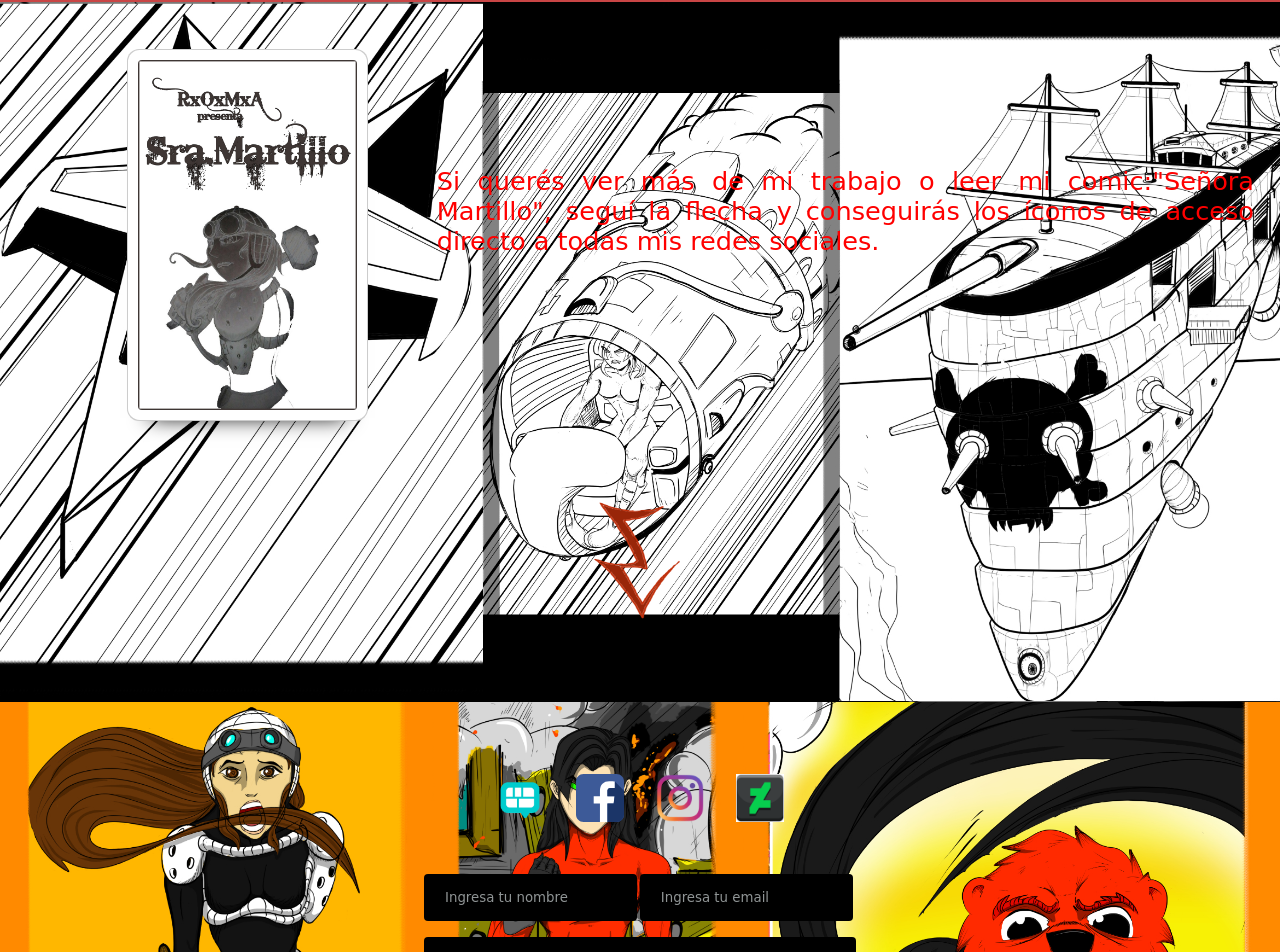
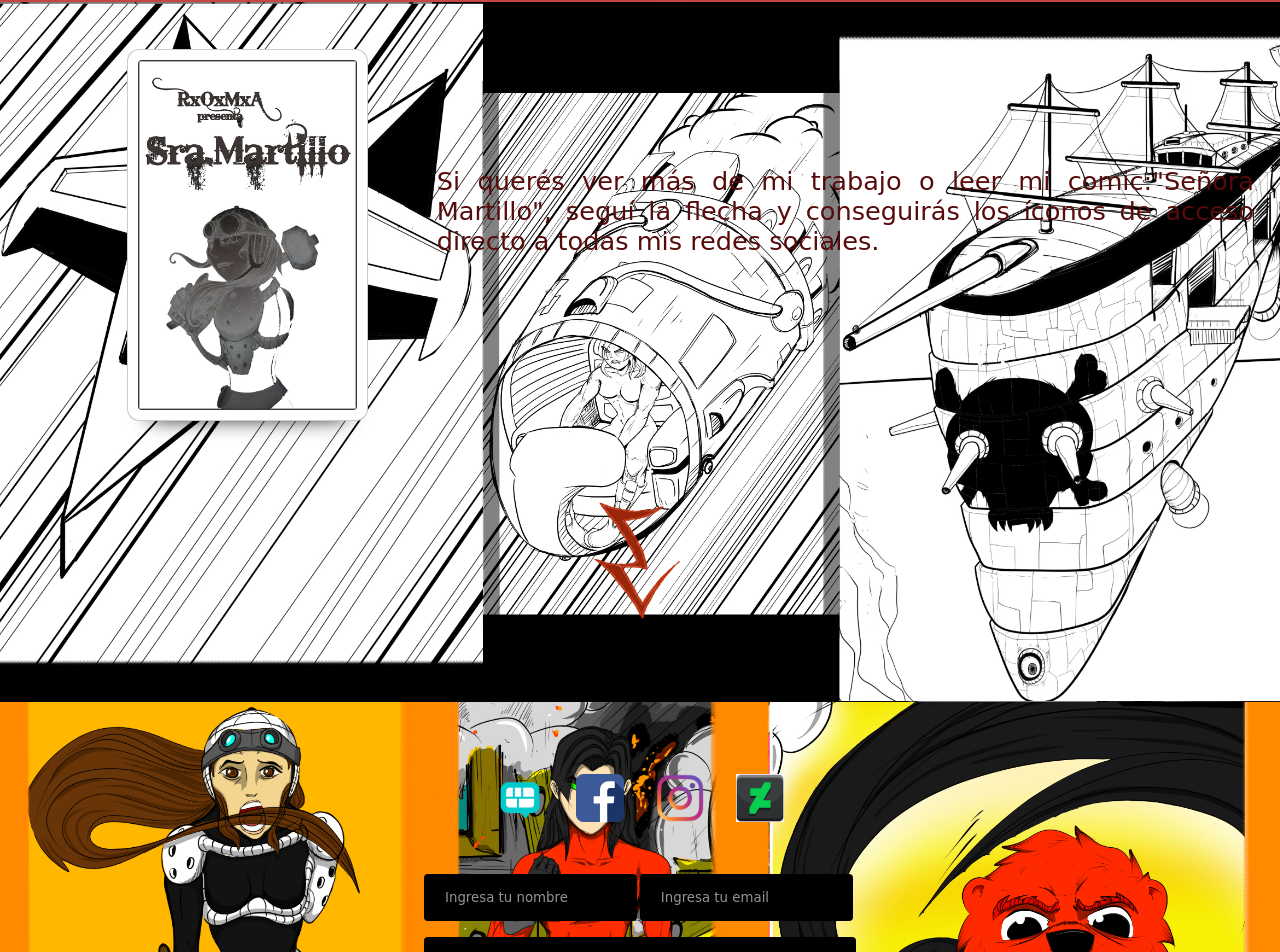
Before and after one commit to megastratofall/romaweb2, a React (Create React App) app: page / in a window 1280 px wide. Shown: the part 4642-5594 px from the top of the page. Built offline with nearby package versions, Linux system fonts and the light colour scheme.

Commit message:
cambios en color de letra, apartado work

```diff
--- a/src/Sections/Works/works.css
+++ b/src/Sections/Works/works.css
@@ -27,7 +27,7 @@
 }
 
 .invitacion {
-  color: rgb(255, 0, 0);
+  color: rgb(87, 11, 11);
   font-size: 1.2rem;
   margin: 2rem;
   margin-left: 0.5rem;
@@ -45,7 +45,7 @@
     display: flex;
     text-align: justify;
     justify-content: center;
-    color: rgb(255, 0, 0);
+    color: rgb(87, 11, 11);
     font-size: 1.1rem;
     margin: 1.5rem;
     border-radius: 0.25rem;
@@ -79,7 +79,7 @@
   .invitacion {
     display: flex;
     text-align: justify;
-    color: rgb(255, 0, 0);
+    color: rgb(87, 11, 11);
     font-size: 1rem;
     margin: .5rem;
   }
@@ -110,7 +110,7 @@
   .invitacion {
     display: flex;
     text-align: justify;
-    color: rgb(255, 0, 0);
+    color: rgb(87, 11, 11);
     font-size: 1.2rem;
     margin: 1rem;
   }
@@ -141,7 +141,7 @@
   .invitacion {
     display: flex;
     text-align: justify;
-    color: rgb(255, 0, 0);
+    color: rgb(87, 11, 11);
     font-size: 1.6rem;
     margin: 1rem;
   }
```
